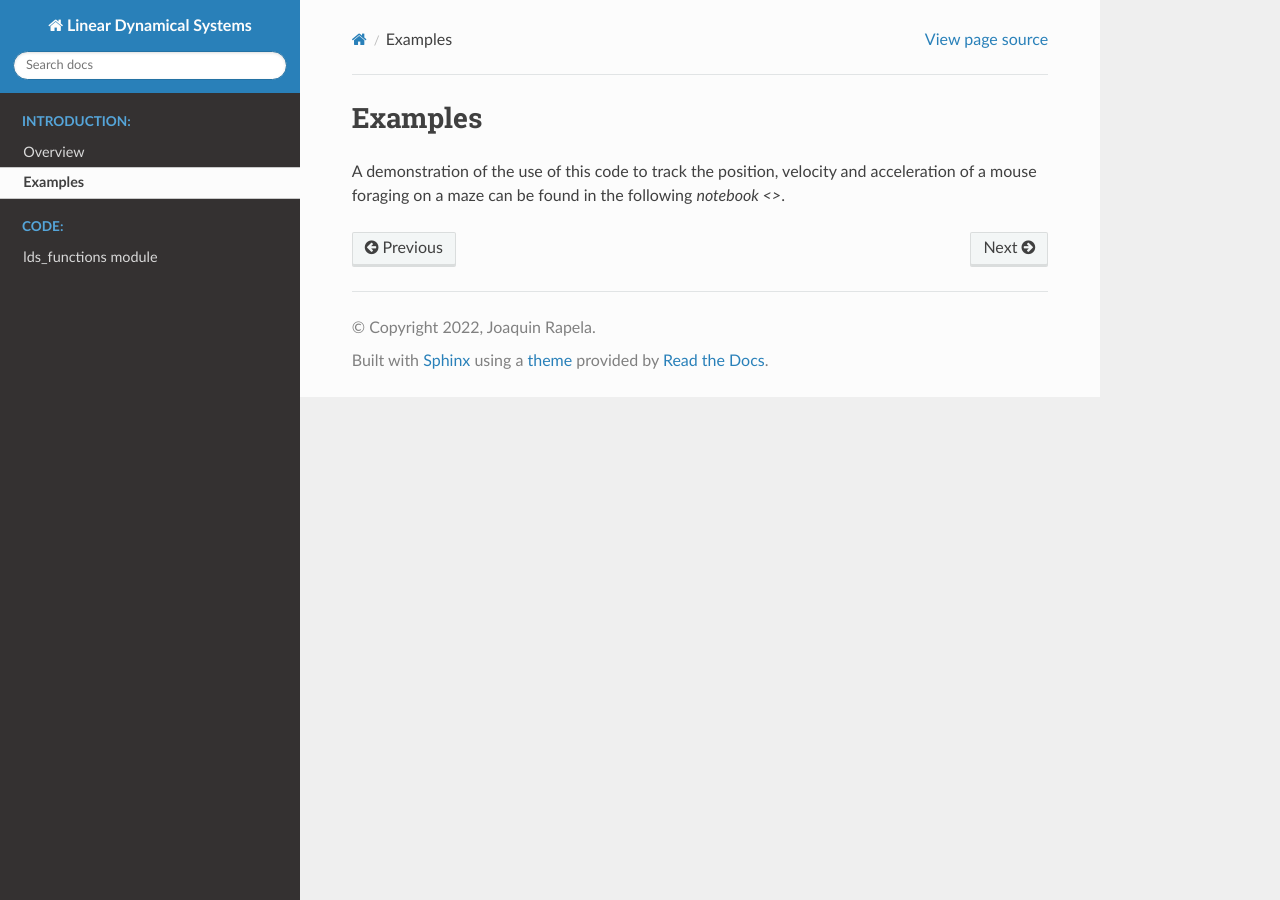
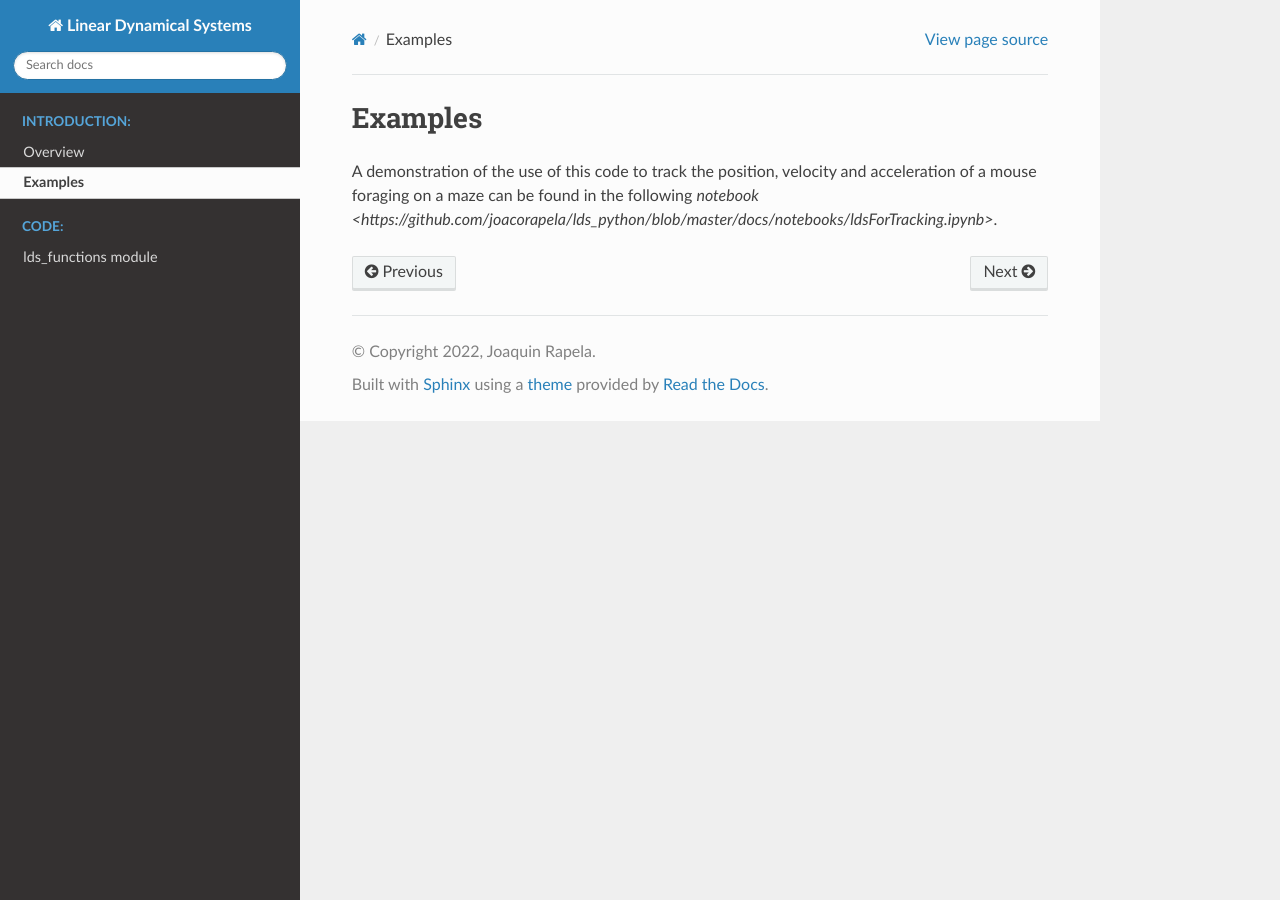
Before and after one commit to joacorapela/lds_python, a Sphinx documentation site: the page built from docs/sphinx/source/examples.rst, in a window 1280 px wide. Built offline with Sphinx 7.4.7 and the Read the Docs theme 2.0.0, drawn with Linux system fonts in a browser that asks for light colours; some of the changed lines change nothing that is shown.

Commit message:
Doc updated

```diff
--- a/docs/sphinx/source/examples.rst
+++ b/docs/sphinx/source/examples.rst
@@ -1,4 +1,4 @@
 Examples
 ========
 
-A demonstration of the use of this code to track the position, velocity and acceleration of a mouse foraging on a maze can be found in the following `notebook <>`.
+A demonstration of the use of this code to track the position, velocity and acceleration of a mouse foraging on a maze can be found in the following `notebook <https://github.com/joacorapela/lds_python/blob/master/docs/notebooks/ldsForTracking.ipynb>`.
```
Also changed, not shown: 5 other files.
